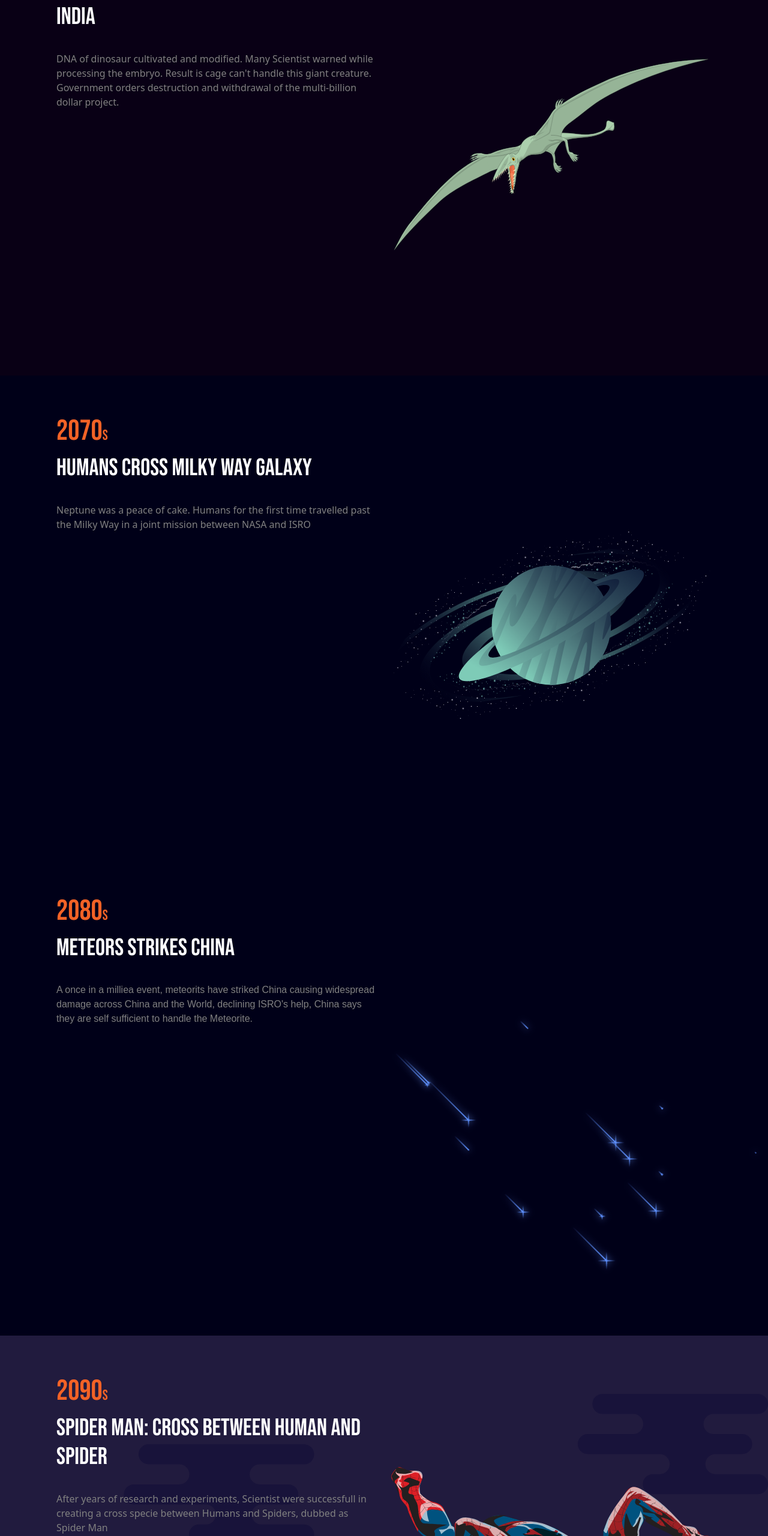
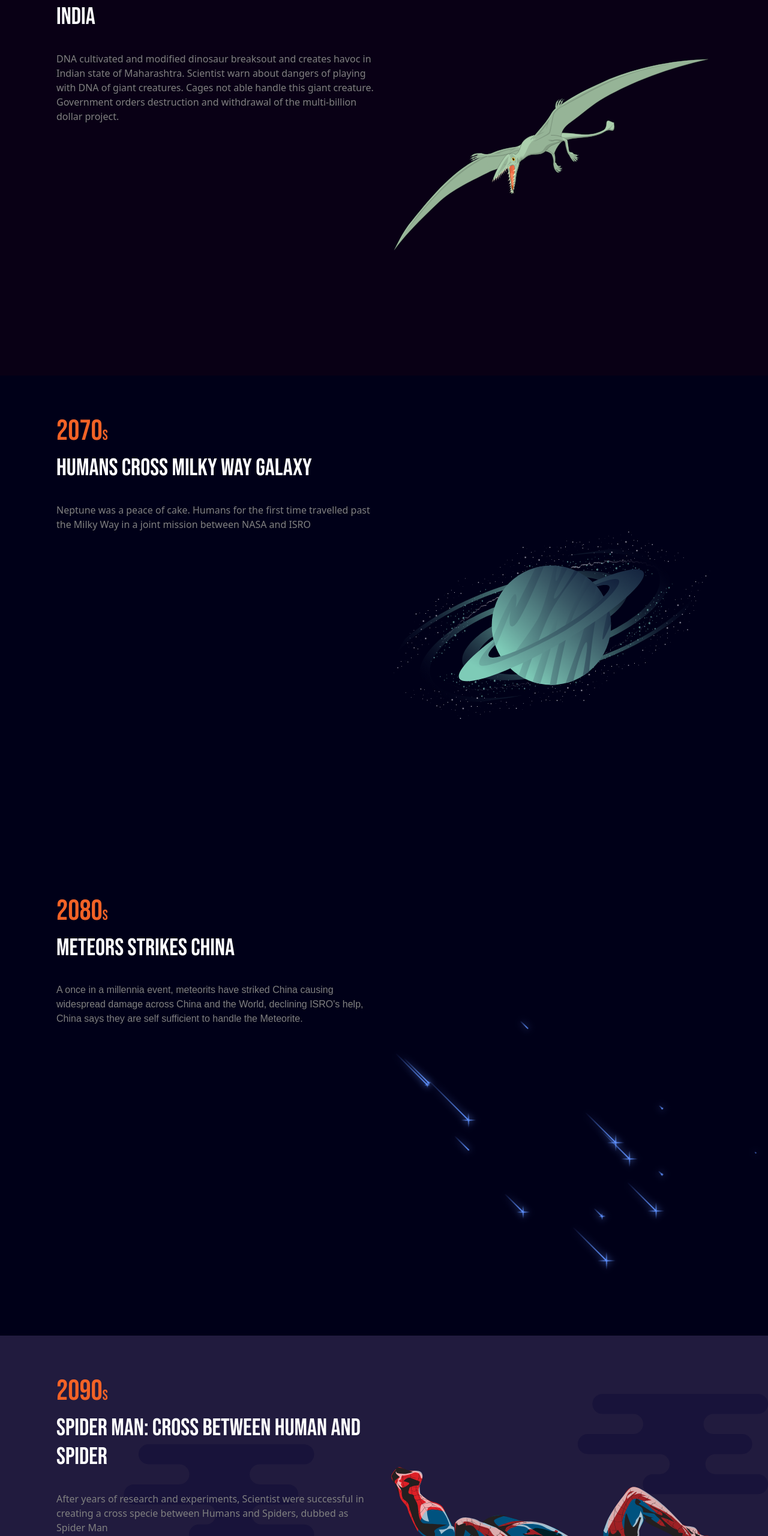
Before and after one commit to prathamesh-mutkure/viit-avenier-conest, a plain HTML site: page index.html in a window 1280 px wide. Shown: the part 3448-6008 px from the top of the page at 60% size. Drawn offline with nearby package versions, Linux system fonts and the light colour scheme; animation ran at ten frames a second.

Commit message:
Minor updates

```diff
--- a/index.html
+++ b/index.html
@@ -170,8 +170,9 @@
             <h1>2060<span>s</span></h1>
             <h2>DNA Modified Dinosaurs breakout in India</h2>
             <p>
-              DNA of dinosaur cultivated and modified. Many Scientist warned
-              while processing the embryo. Result is cage can't handle this
+              DNA cultivated and modified dinosaur breaksout and creates havoc
+              in Indian state of Maharashtra. Scientist warn about dangers of
+              playing with DNA of giant creatures. Cages not able handle this
               giant creature. Government orders destruction and withdrawal of
               the multi-billion dollar project.
             </p>
@@ -212,7 +213,7 @@
             <h1>2080<span>s</span></h1>
             <h2>Meteors strikes china</h2>
             <p>
-              A once in a milliea event, meteorits have striked China causing
+              A once in a millennia event, meteorits have striked China causing
               widespread damage across China and the World, declining ISRO's
               help, China says they are self sufficient to handle the Meteorite.
             </p>
@@ -254,9 +255,9 @@
             <h1>2090<span>s</span></h1>
             <h2>Spider Man: Cross between human and spider</h2>
             <p>
-              After years of research and experiments, Scientist were
-              successfull in creating a cross specie between Humans and Spiders,
-              dubbed as Spider Man
+              After years of research and experiments, Scientist were successful
+              in creating a cross specie between Humans and Spiders, dubbed as
+              Spider Man
             </p>
           </div>
 
@@ -268,7 +269,7 @@
     </div>
 
     <!-- 2100: Aliens -->
-    <div class="timeline-page full-screen bg-img">
+    <div class="timeline-page aliens-timeline full-screen bg-img">
       <div class="container position-relative h-100">
         <div class="row m-0 h-100">
           <div class="col-12 col-lg-6">
```
